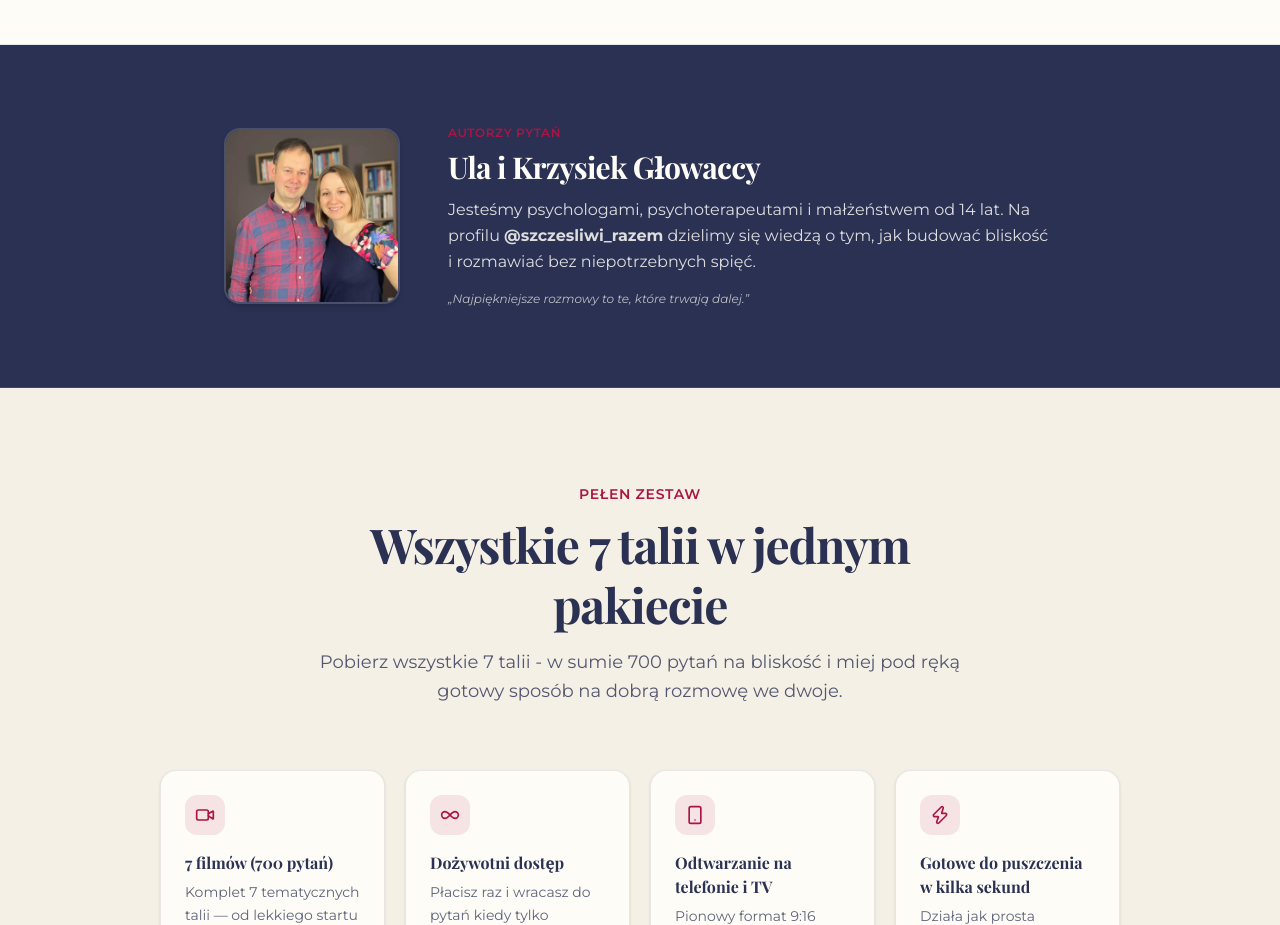
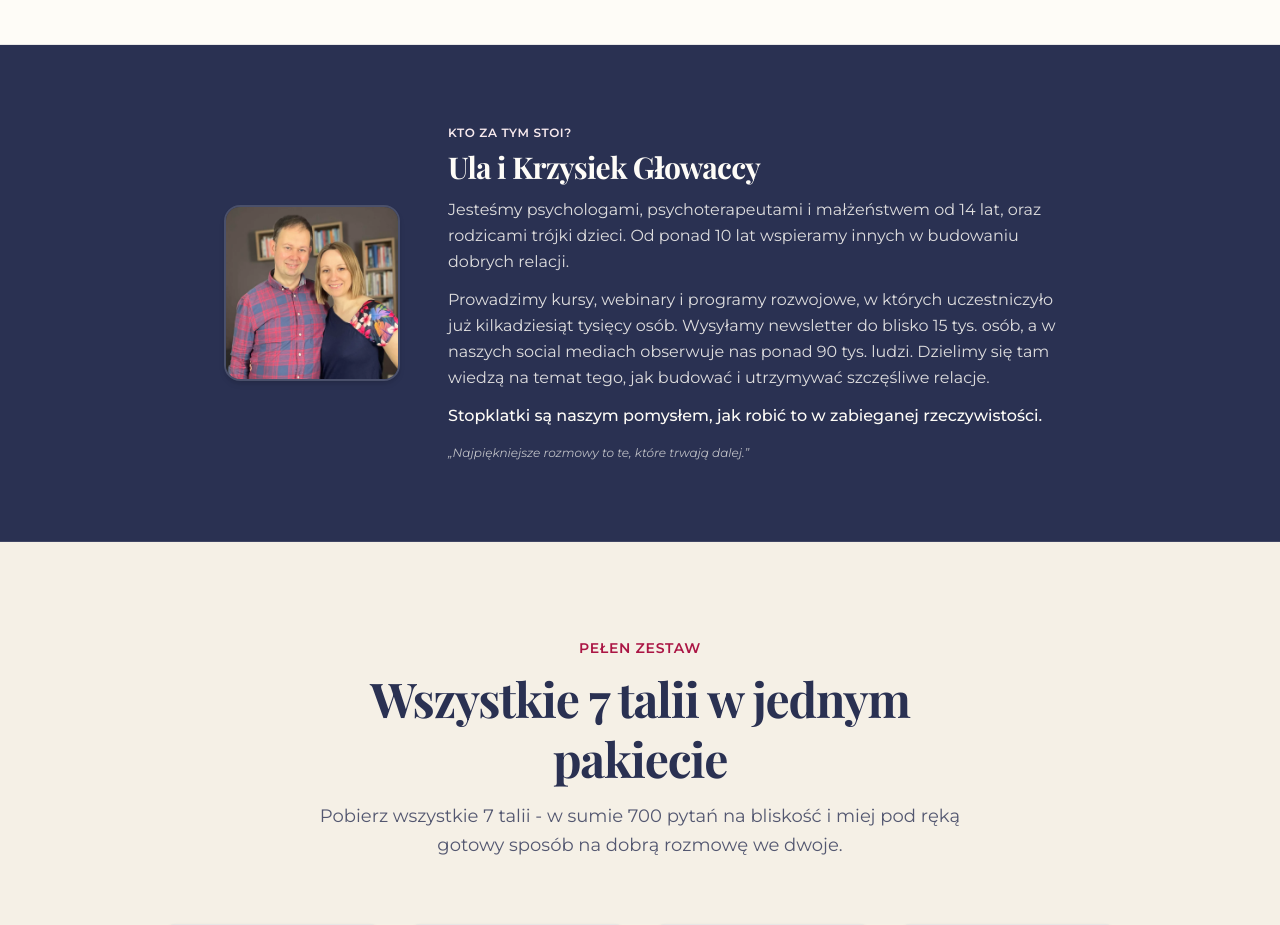
Before and after one commit to achiorr/100-pytan-na-bliskosc, a Next.js app: page / in a window 1280 px wide. Shown: the part 2920-3845 px from the top of the page. Built offline with nearby package versions, Linux system fonts and the light colour scheme; no server answers; a web font is replaced by a local one.

Commit message:
copy: zaktualizuj naglowek i biogram autorow na 'KTO ZA TYM STOI?'

```diff
--- a/components/AboutAuthors.tsx
+++ b/components/AboutAuthors.tsx
@@ -20,15 +20,23 @@ export default function AboutAuthors() {
 
           {/* Krótki opis */}
           <div className="flex flex-col items-center sm:items-start text-center sm:text-left">
-            <span className="text-burgund uppercase tracking-wider text-xs font-semibold mb-2">
-              AUTORZY PYTAŃ
+            <span className="text-roz uppercase tracking-wider text-xs font-semibold mb-2">
+              KTO ZA TYM STOI?
             </span>
             <h2 className="font-heading text-2xl sm:text-3xl font-bold tracking-tight text-krem mb-3">
               Ula i Krzysiek Głowaccy
             </h2>
-            <p className="text-sm sm:text-base text-krem/85 leading-relaxed mb-4">
-              Jesteśmy psychologami, psychoterapeutami i małżeństwem od 14 lat. Na profilu <strong>@szczesliwi_razem</strong> dzielimy się wiedzą o tym, jak budować bliskość i rozmawiać bez niepotrzebnych spięć.
-            </p>
+            <div className="space-y-3 text-sm sm:text-base text-krem/85 leading-relaxed mb-4">
+              <p>
+                Jesteśmy psychologami, psychoterapeutami i małżeństwem od 14 lat, oraz rodzicami trójki dzieci. Od ponad 10 lat wspieramy innych w budowaniu dobrych relacji.
+              </p>
+              <p>
+                Prowadzimy kursy, webinary i programy rozwojowe, w których uczestniczyło już kilkadziesiąt tysięcy osób. Wysyłamy newsletter do blisko 15 tys. osób, a w naszych social mediach obserwuje nas ponad 90 tys. ludzi. Dzielimy się tam wiedzą na temat tego, jak budować i utrzymywać szczęśliwe relacje.
+              </p>
+              <p className="font-medium text-krem">
+                Stopklatki są naszym pomysłem, jak robić to w zabieganej rzeczywistości.
+              </p>
+            </div>
             <p className="text-xs text-krem/70 italic">
               „Najpiękniejsze rozmowy to te, które trwają dalej.”
             </p>
```
